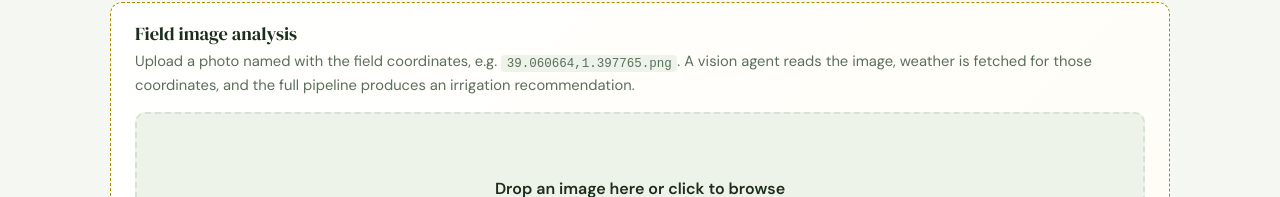
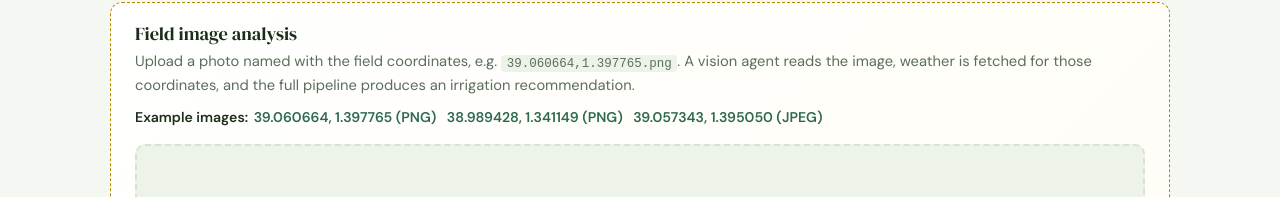
Before and after one commit to ptescayola/field-ai-analysis, a Vue app in the folder app/: page /image in a window 1280 px wide. Shown: the part 91-288 px from the top of the page. Built offline with nearby package versions, Linux system fonts and the light colour scheme; no server answers.

Commit message:
Add example image downloads to ImageUploadPanel and update Vercel rewrites

```diff
--- a/app/src/components/ImageUploadPanel.vue
+++ b/app/src/components/ImageUploadPanel.vue
@@ -2,6 +2,10 @@
 import { onBeforeUnmount, ref } from "vue"
 import type { SelectedImage } from "../types"
 import { parseCoordinatesFromFilename } from "../utils/coordinates-from-filename"
+import {
+  exampleImageUrl,
+  IMAGE_ANALYSIS_EXAMPLES,
+} from "../constants/image-analysis-examples"
 import WeatherForecastPanel from "./WeatherForecastPanel.vue"
 
 const MAX_IMAGE_BYTES = 4 * 1024 * 1024
@@ -138,6 +142,20 @@ onBeforeUnmount(() => {
           weather is fetched for those coordinates, and the full pipeline
           produces an irrigation recommendation.
         </p>
+        <p class="example-downloads">
+          <span class="example-downloads-label">Example images:</span>
+          <span class="example-downloads-links">
+            <a
+              v-for="example in IMAGE_ANALYSIS_EXAMPLES"
+              :key="example.fileName"
+              class="example-download-link"
+              :href="exampleImageUrl(example.fileName)"
+              :download="example.fileName"
+            >
+              {{ example.label }}
+            </a>
+          </span>
+        </p>
       </div>
     </div>
 
@@ -239,6 +257,35 @@ h2 {
   background: var(--surface-muted);
   padding: 0.1rem 0.35rem;
   border-radius: 4px;
+}
+
+.example-downloads {
+  margin: 0.65rem 0 0;
+  font-size: 0.88rem;
+  line-height: 1.5;
+  color: var(--text-muted);
+}
+
+.example-downloads-label {
+  font-weight: 600;
+  color: var(--text);
+  margin-right: 0.35rem;
+}
+
+.example-downloads-links {
+  display: inline-flex;
+  flex-wrap: wrap;
+  gap: 0.35rem 0.65rem;
+}
+
+.example-download-link {
+  color: var(--green);
+  font-weight: 600;
+  text-decoration: none;
+}
+
+.example-download-link:hover {
+  text-decoration: underline;
 }
 
 .dropzone {
--- /dev/null
+++ b/app/src/constants/image-analysis-examples.ts
@@ -0,0 +1,20 @@
+/** Served from app/public/examples/ — filenames must match parseCoordinatesFromFilename. */
+export const IMAGE_ANALYSIS_EXAMPLES = [
+  {
+    fileName: "39.060664,1.397765.png",
+    label: "39.060664, 1.397765 (PNG)",
+  },
+  {
+    fileName: "38.989428,1.341149.png",
+    label: "38.989428, 1.341149 (PNG)",
+  },
+  {
+    fileName: "39.057343,1.395050.jpg",
+    label: "39.057343, 1.395050 (JPEG)",
+  },
+] as const
+
+export function exampleImageUrl(fileName: string): string {
+  const base = import.meta.env.BASE_URL
+  return `${base}examples/${encodeURIComponent(fileName)}`
+}
```
Also changed, not shown: vercel.json.
